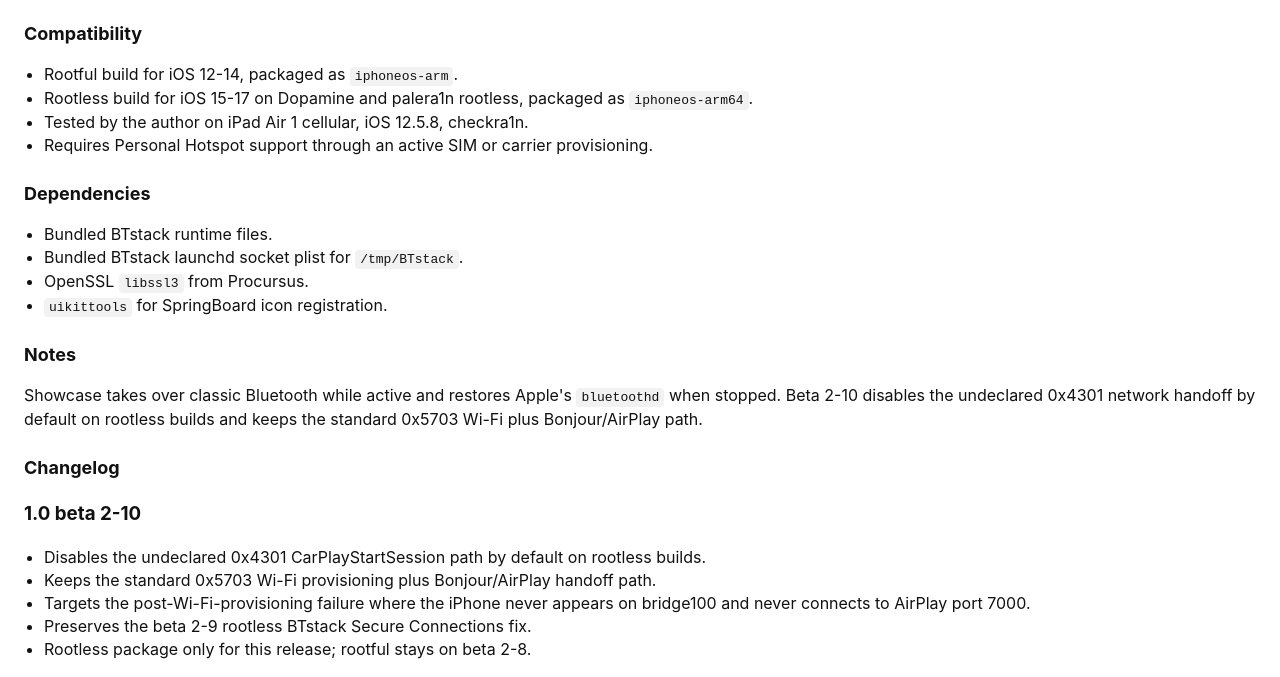
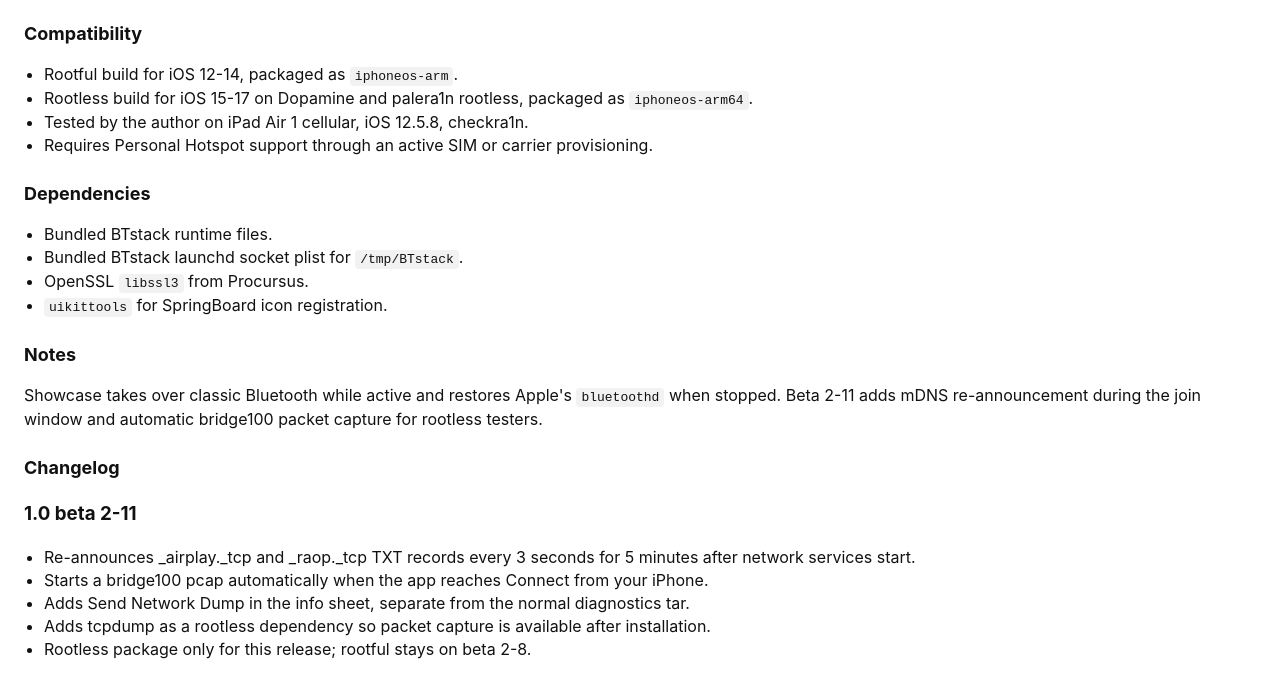
Before and after one commit to amineross/rostane, a plain HTML site: page depictions/cydia.html in a window 1280 px wide. Shown: the part 107-784 px from the top of the page. Drawn offline with Linux system fonts and the light colour scheme.

Commit message:
Publish Showcase 1.0 beta 2-11

```diff
--- a/depictions/cydia.html
+++ b/depictions/cydia.html
@@ -35,12 +35,21 @@
   <h2>Notes</h2>
   <p>
     Showcase takes over classic Bluetooth while active and restores Apple's
-    <code>bluetoothd</code> when stopped. Beta 2-10 disables the undeclared
-    0x4301 network handoff by default on rootless builds and keeps the
-    standard 0x5703 Wi-Fi plus Bonjour/AirPlay path.
+    <code>bluetoothd</code> when stopped. Beta 2-11 adds mDNS re-announcement
+    during the join window and automatic bridge100 packet capture for rootless
+    testers.
   </p>
 
   <h2>Changelog</h2>
+  <h3>1.0 beta 2-11</h3>
+  <ul>
+    <li>Re-announces _airplay._tcp and _raop._tcp TXT records every 3 seconds for 5 minutes after network services start.</li>
+    <li>Starts a bridge100 pcap automatically when the app reaches Connect from your iPhone.</li>
+    <li>Adds Send Network Dump in the info sheet, separate from the normal diagnostics tar.</li>
+    <li>Adds tcpdump as a rootless dependency so packet capture is available after installation.</li>
+    <li>Rootless package only for this release; rootful stays on beta 2-8.</li>
+  </ul>
+
   <h3>1.0 beta 2-10</h3>
   <ul>
     <li>Disables the undeclared 0x4301 CarPlayStartSession path by default on rootless builds.</li>
```
Also changed, not shown: depictions/sileo.json (+12 -1 lines), 6 other files.
